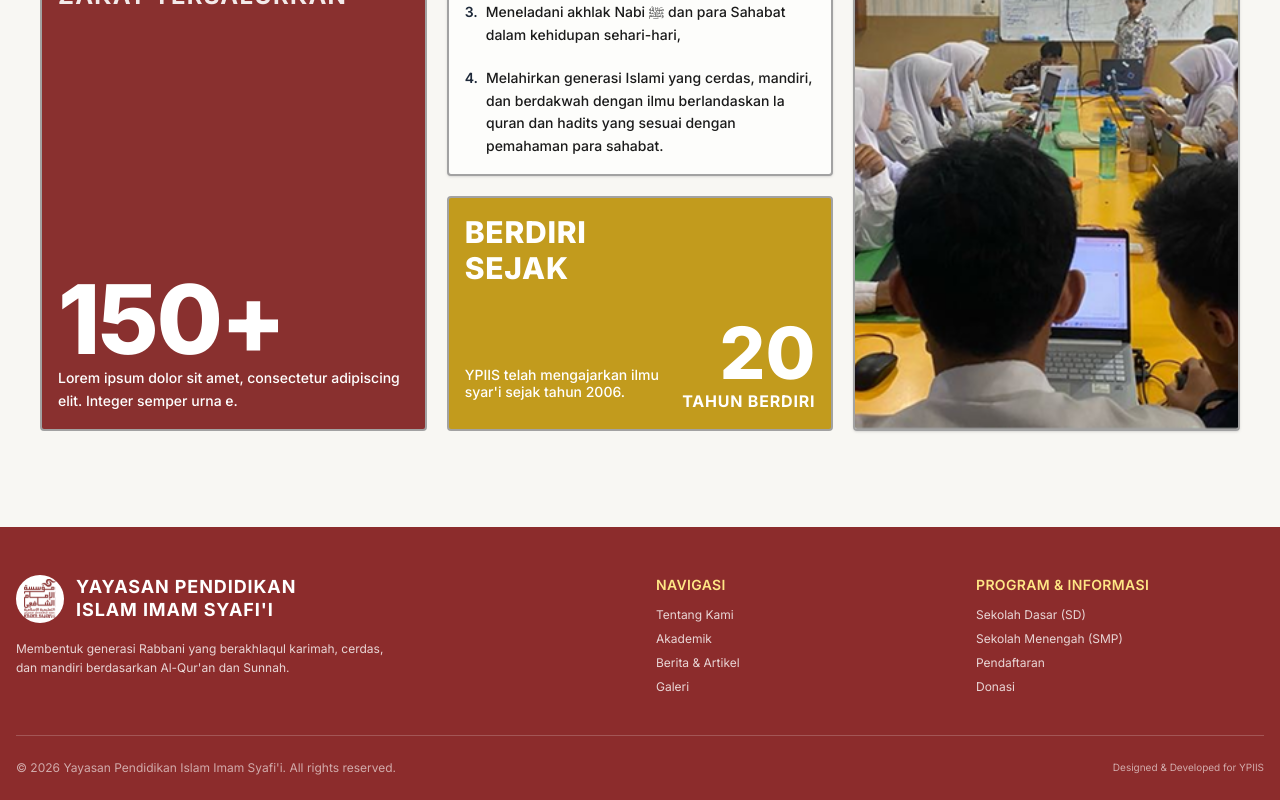
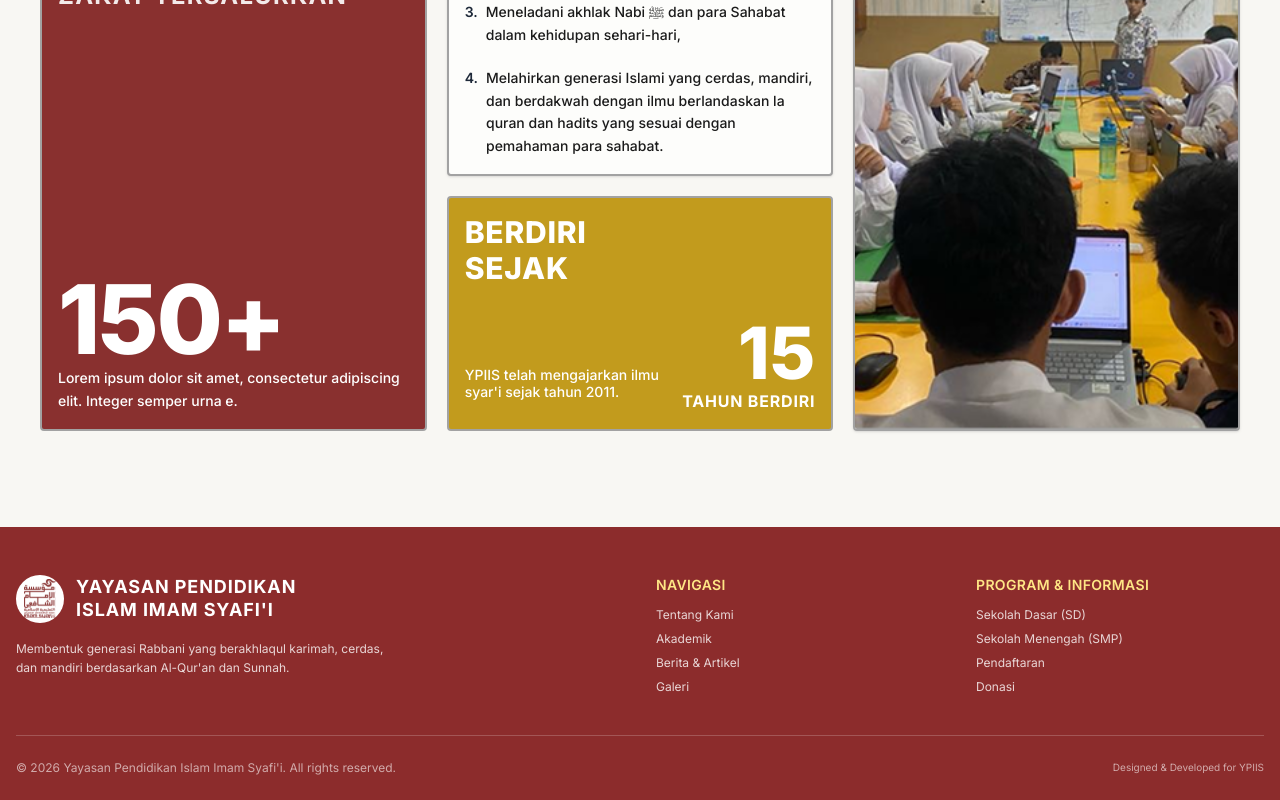
Before and after one commit to morenorpl/ypiis_company_web, a Next.js app: page / in a window 1280 px wide. Shown: the part 1440-2240 px from the top of the page. Built offline with nearby package versions, Linux system fonts and the light colour scheme.

Commit message:
feat: Year of establishment updated

```diff
--- a/app/components/home/TentangKamiSection.tsx
+++ b/app/components/home/TentangKamiSection.tsx
@@ -87,13 +87,13 @@ export default function TentangKamiSection() {
                 Berdiri Sejak
               </h3>
               <p className="text-sm text-white font-medium mb-3 max-w-60 leading-tight">
-                YPIIS telah mengajarkan ilmu syar'i sejak tahun 2006.
+                YPIIS telah mengajarkan ilmu syar'i sejak tahun 2011.
               </p>
             </div>
 
             <div className="text-right shrink-0">
               <span className="text-7xl font-extrabold leading-none block">
-                20
+                15
               </span>
               <span className="text-md font-bold uppercase tracking-wider text-white block">
                 Tahun Berdiri
```
Also changed, not shown: 1 other file (tests, documents, lock files or other folders).
